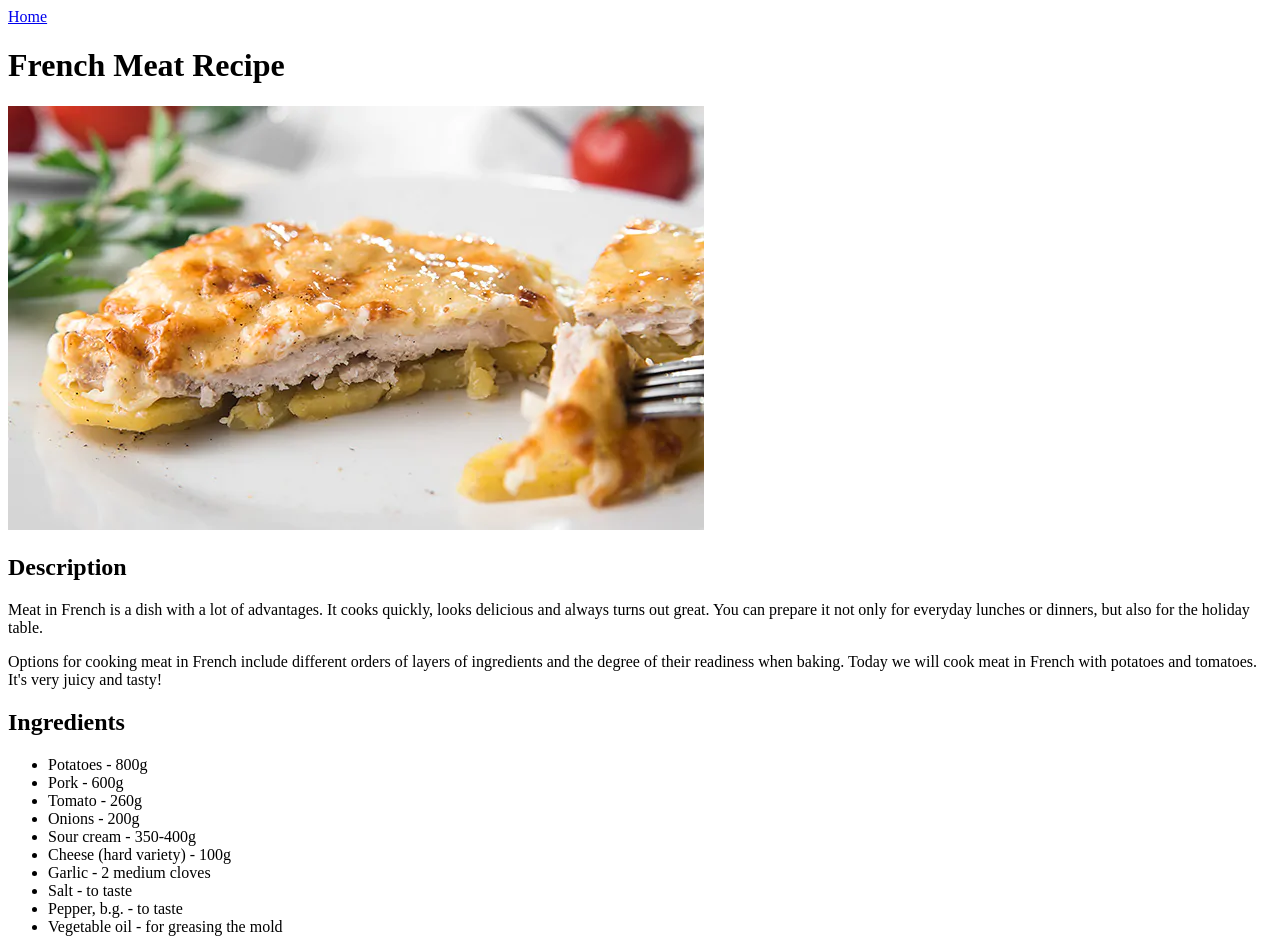
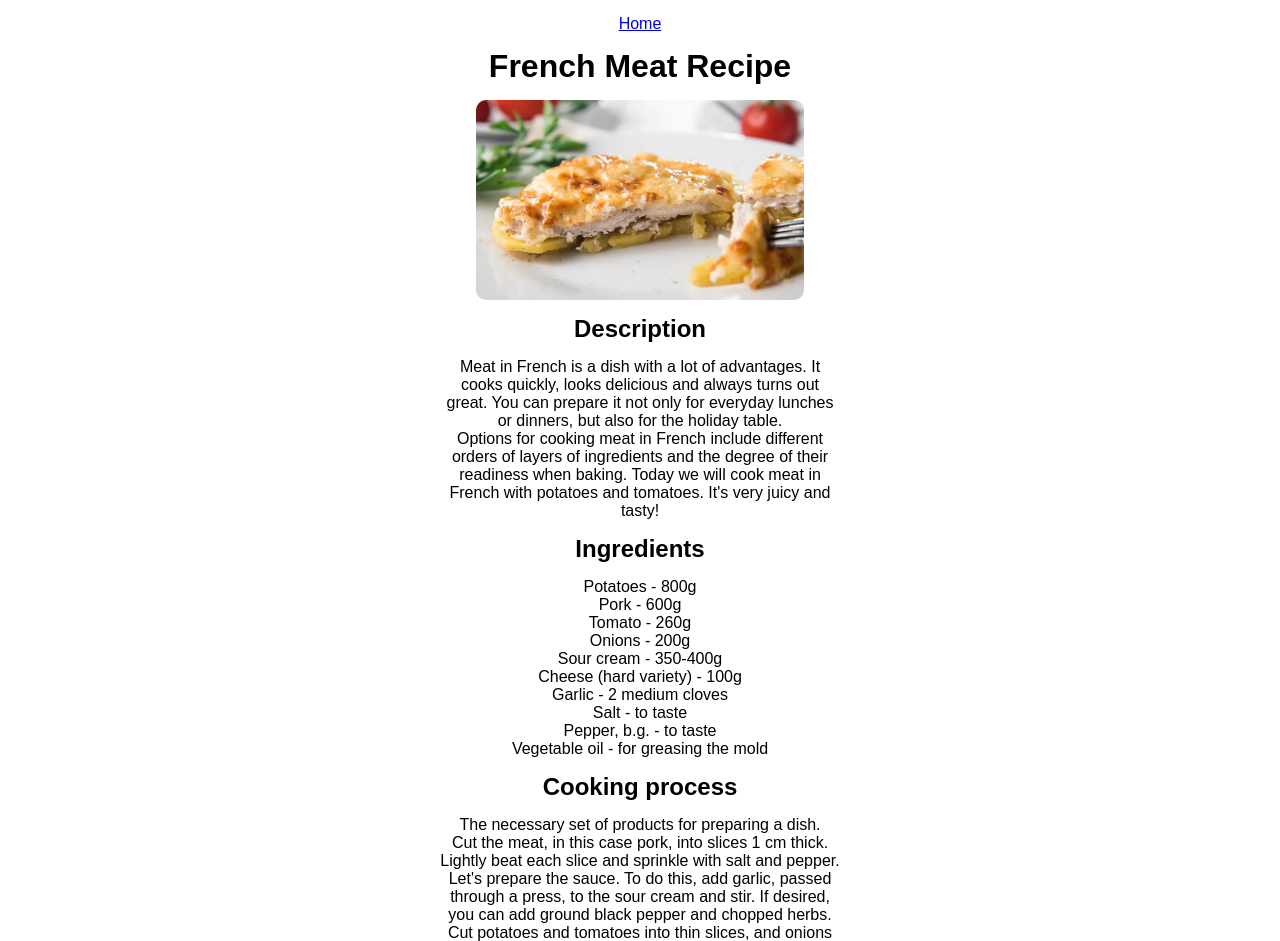
Before and after one commit to xtrphy/odin-recipes, a plain HTML site: page recipes/french-meat.html in a window 1280 px wide. Shown: the top 941 px of the page. Drawn offline with Linux system fonts and the light colour scheme.

Commit message:
Add CSS styles to all pages
index.css for main page, main.css contains common styles for every recipe page

```diff
--- a/recipes/french-meat.html
+++ b/recipes/french-meat.html
@@ -5,11 +5,12 @@
   <meta charset="UTF-8">
   <meta name="viewport" content="width=device-width, initial-scale=1.0">
   <title>French Meat Recipe</title>
+  <link rel="stylesheet" href="../styles/main.css">
 </head>
 
 <body>
 
-  <a href="../index.html">Home</a>
+  <a class="home-link" href="../index.html">Home</a>
   <h1>French Meat Recipe</h1>
   <img src="../img/french_meat.webp" alt="French meat image">
   <h2>Description</h2>
@@ -33,6 +34,8 @@
     <li>Pepper, b.g. - to taste</li>
     <li>Vegetable oil - for greasing the mold</li>
   </ul>
+
+  <h2>Cooking process</h2>
 
   <ol>
     <li>The necessary set of products for preparing a dish.</li>
--- /dev/null
+++ b/styles/index.css
@@ -0,0 +1,25 @@
+* {
+  margin: 0;
+  padding: 0;
+}
+
+h1 {
+  margin-top: 15px;
+  text-align: center;
+  font-family: Arial, Helvetica, sans-serif;
+}
+
+ul {
+  margin-top: 10px;
+  text-align: center;
+  list-style-type: none;
+}
+
+ul li a {
+  text-decoration: none;
+  color: black;
+}
+
+ul li a:hover {
+  text-decoration: underline;
+}
--- /dev/null
+++ b/styles/main.css
@@ -0,0 +1,51 @@
+* {
+  font-family: Arial, Helvetica, sans-serif;
+  margin: 0;
+  padding: 0;
+}
+
+h1 {
+  text-align: center;
+}
+
+h2 {
+  text-align: center;
+  margin-top: 15px;
+  margin-bottom: 15px;
+}
+
+a {
+  width: 100%;
+  text-align: center;
+  display: inline-block;
+  margin: 15px auto;
+}
+
+p {
+  margin-left: auto;
+  margin-right: auto;
+  text-align: center;
+  width: 400px;
+}
+
+ul {
+  text-align: center;
+}
+
+ol {
+  list-style: none;
+  margin-bottom: 3rem;
+  text-align: center;
+  width: 400px;
+  margin-left: auto;
+  margin-right: auto;
+}
+
+img {
+  display: block;
+  margin-left: auto;
+  margin-right: auto;
+  margin-top: 15px;
+  height: 200px;
+  border-radius: 10px;
+}
```
Also changed, not shown: index.html (+1 -0 lines), recipes/baursaks.html (+3 -0 lines), recipes/borsch.html (+3 -0 lines).
